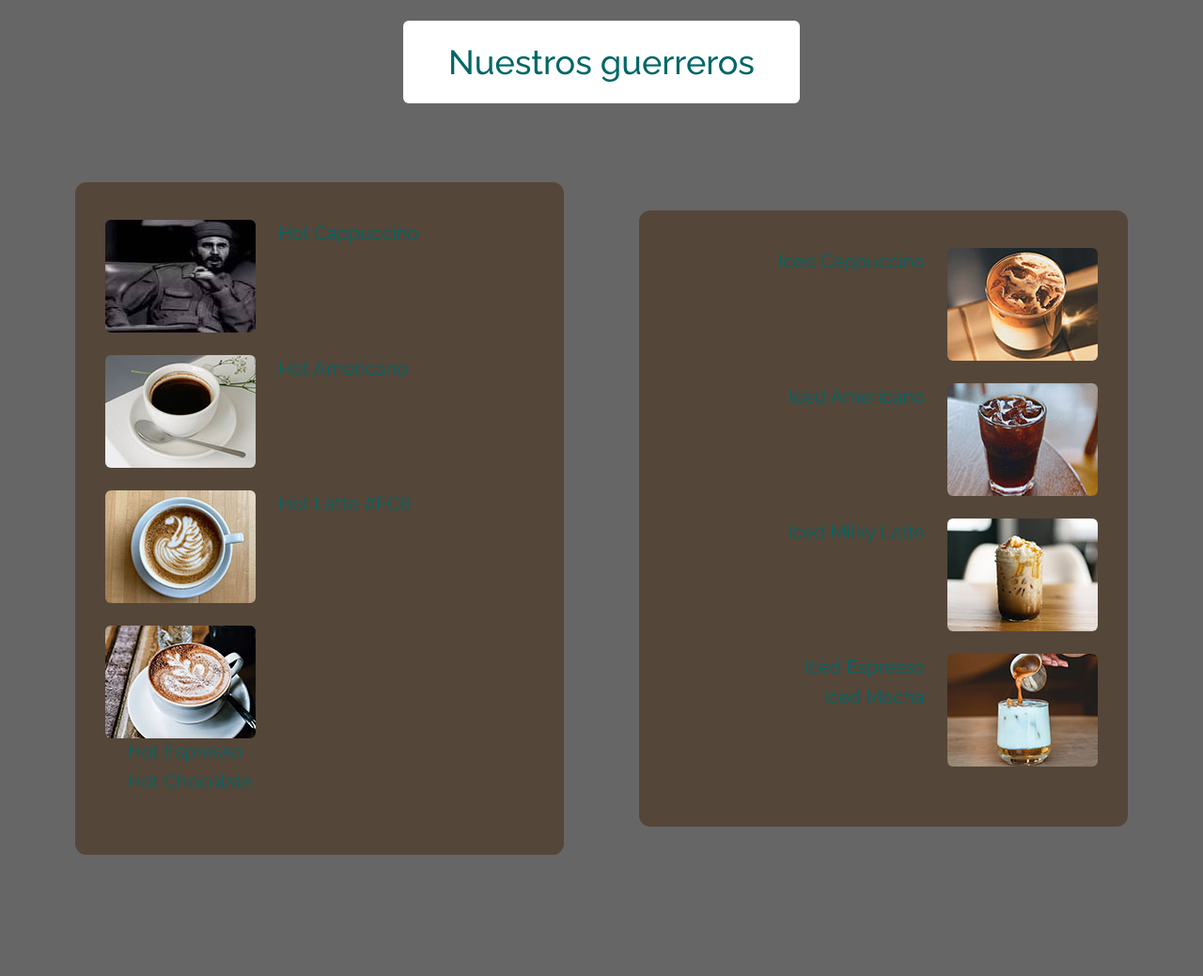
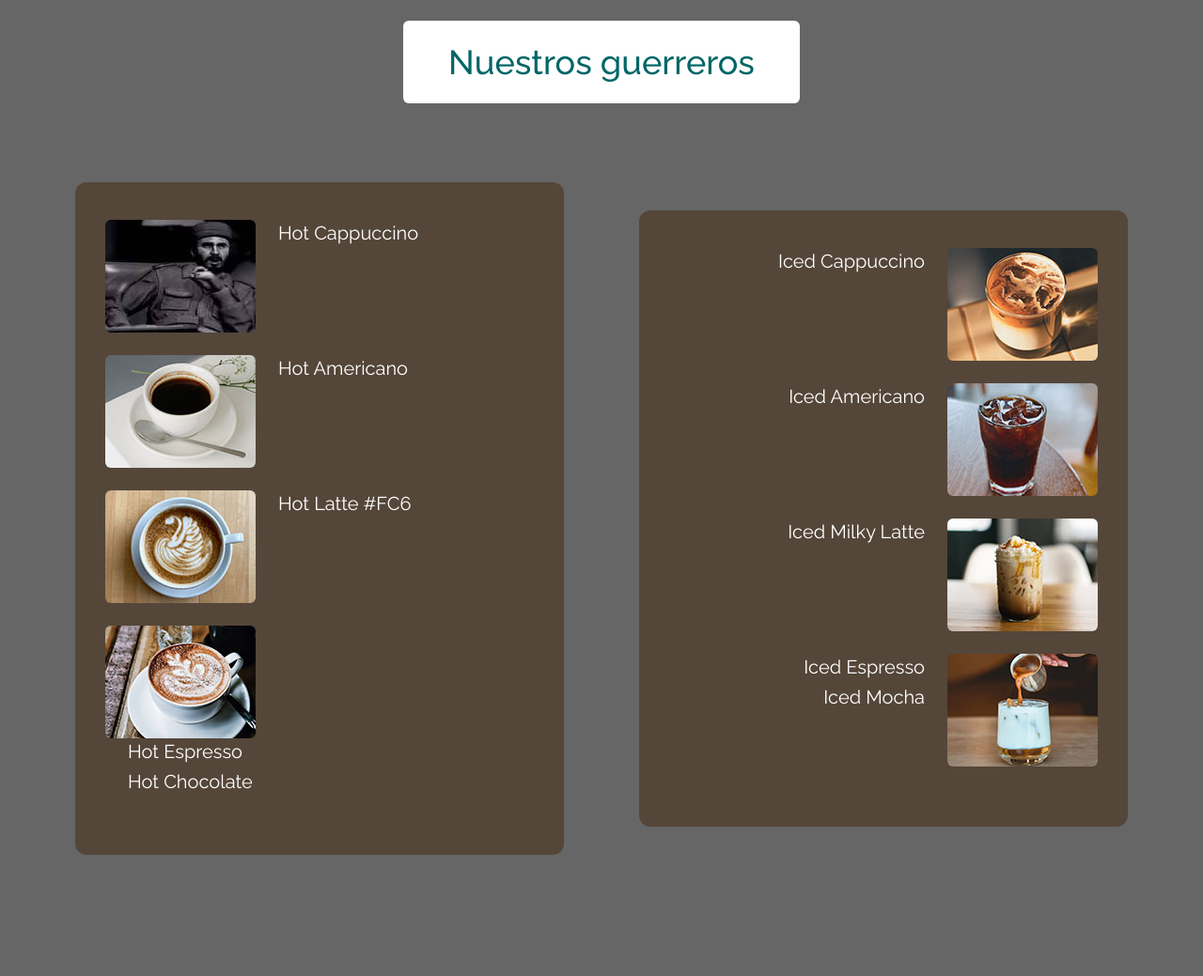
Before and after one commit to gabrielPelegri/WebGame, a Spring app: page /index in a window 1280 px wide. Shown: the part 1234-2273 px from the top of the page at 94% size. Run offline with Thymeleaf, Linux system fonts and the light colour scheme; the template is opened without the code that fills it, so the values that code supplies are empty.

Commit message:
Cambio color texto de personajes

```diff
--- a/src/main/resources/templates/index.html
+++ b/src/main/resources/templates/index.html
@@ -74,53 +74,53 @@
             <div class="flex-1 m-5 rounded-xl px-4 py-6 sm:px-8 sm:py-10 tm-bg-brown tm-item-container">
                 <div class="flex items-start mb-6 tm-menu-item">
                     <img src="img/menu-item-9.jpg" alt="Image" class="rounded-md">
-                    <div class="ml-3 sm:ml-6">
-                        <h3 class="text-lg sm:text-xl mb-2 sm:mb-3 tm-text-yellow">Hot Cappuccino</h3>
+                    <div class="ml-3 sm:ml-6 ">
+                        <h3 class="text-lg sm:text-xl mb-2 sm:mb-3 text-white">Hot Cappuccino</h3>
                     </div>
                 </div>
                 <div class="flex items-start mb-6 tm-menu-item">
                     <img src="img/menu-item-2.jpg" alt="Image" class="rounded-md">
                     <div class="ml-3 sm:ml-6">
-                        <h3 class="text-lg sm:text-xl mb-2 sm:mb-3 tm-text-yellow">Hot Americano</h3>
+                        <h3 class="text-lg sm:text-xl mb-2 sm:mb-3 text-white">Hot Americano</h3>
                     </div>
                 </div>
                 <div class="flex items-start mb-6 tm-menu-item">
                     <img src="img/menu-item-3.jpg" alt="Image" class="rounded-md">
                     <div class="ml-3 sm:ml-6">
-                        <h3 class="text-lg sm:text-xl mb-2 sm:mb-3 tm-text-yellow">Hot Latte #FC6</h3>
+                        <h3 class="text-lg sm:text-xl mb-2 sm:mb-3 text-white">Hot Latte #FC6</h3>
                     </div>
                 </div>
                 <div class="fl+ex items-start mb-6 tm-menu-item">
                     <img src="img/menu-item-4.jpg" alt="Image" class="rounded-md">
                     <div class="ml-3 sm:ml-6">
-                        <h3 class="text-lg sm:text-xl tm-text-yellow mb-1">Hot Espresso</h3>
-                        <h3 class="text-lg sm:text-xl mb-2 sm:mb-3 tm-text-yellow">Hot Chocolate</h3>
+                        <h3 class="text-lg sm:text-xl text-white mb-1">Hot Espresso</h3>
+                        <h3 class="text-lg sm:text-xl mb-2 sm:mb-3 text-white">Hot Chocolate</h3>
                     </div>
                 </div>
             </div>
             <div class="flex-1 m-5 rounded-xl px-4 py-6 sm:px-8 sm:py-10 tm-bg-brown tm-item-container">
                 <div class="flex items-start justify-end mb-6 tm-menu-item-2">
                     <div class="text-right mr-6">
-                        <h3 class="text-lg sm:text-xl mb-2 sm:mb-3 tm-text-yellow">Iced Cappuccino</h3>
+                        <h3 class="text-lg sm:text-xl mb-2 sm:mb-3 text-white">Iced Cappuccino</h3>
                     </div>
                     <img src="img/menu-item-5.jpg" alt="Image" class="rounded-md">
                 </div>
                 <div class="flex items-start justify-end mb-6 tm-menu-item-2">
                     <div class="text-right mr-6">
-                        <h3 class="text-lg sm:text-xl mb-2 sm:mb-3 tm-text-yellow">Iced Americano</h3>
+                        <h3 class="text-lg sm:text-xl mb-2 sm:mb-3 text-white">Iced Americano</h3>
                     </div>
                     <img src="img/menu-item-6.jpg" alt="Image" class="rounded-md">
                 </div>
                 <div class="flex items-start justify-end mb-6 tm-menu-item-2">
                     <div class="text-right mr-6">
-                        <h3 class="text-lg sm:text-xl mb-2 sm:mb-3 tm-text-yellow">Iced Milky Latte</h3>
+                        <h3 class="text-lg sm:text-xl mb-2 sm:mb-3 text-white">Iced Milky Latte</h3>
                     </div>
                     <img src="img/menu-item-7.jpg" alt="Image" class="rounded-md">
                 </div>
                 <div class="flex items-start justify-end mb-6 tm-menu-item-2">
                     <div class="text-right mr-6">
-                        <h3 class="text-lg sm:text-xl tm-text-yellow mb-1">Iced Espresso</h3>
-                        <h3 class="text-lg sm:text-xl mb-2 sm:mb-3 tm-text-yellow">Iced Mocha</h3>
+                        <h3 class="text-lg sm:text-xl text-white mb-1">Iced Espresso</h3>
+                        <h3 class="text-lg sm:text-xl mb-2 sm:mb-3 text-white">Iced Mocha</h3>
                     </div>
                     <img src="img/menu-item-8.jpg" alt="Image" class="rounded-md">
                 </div>
```
